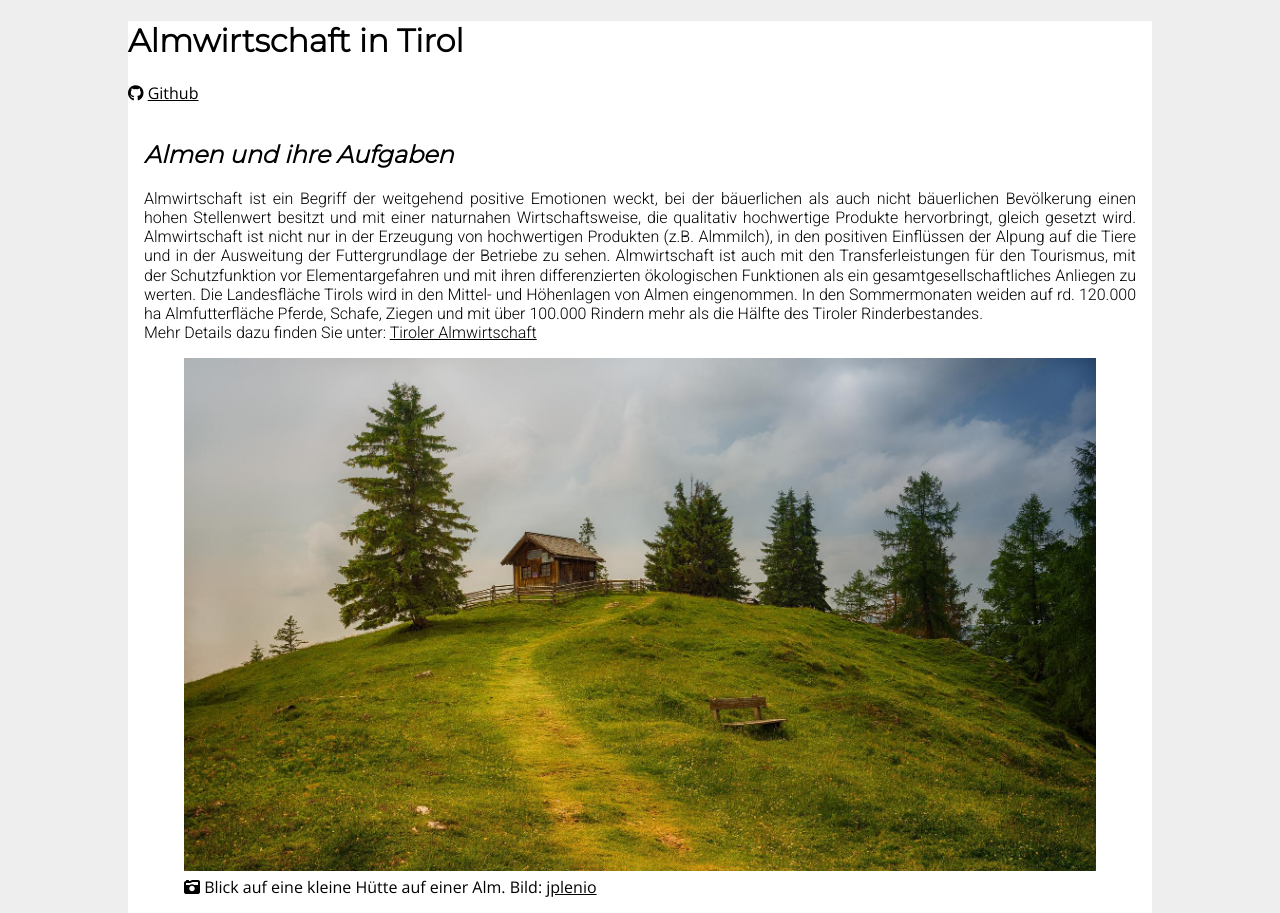
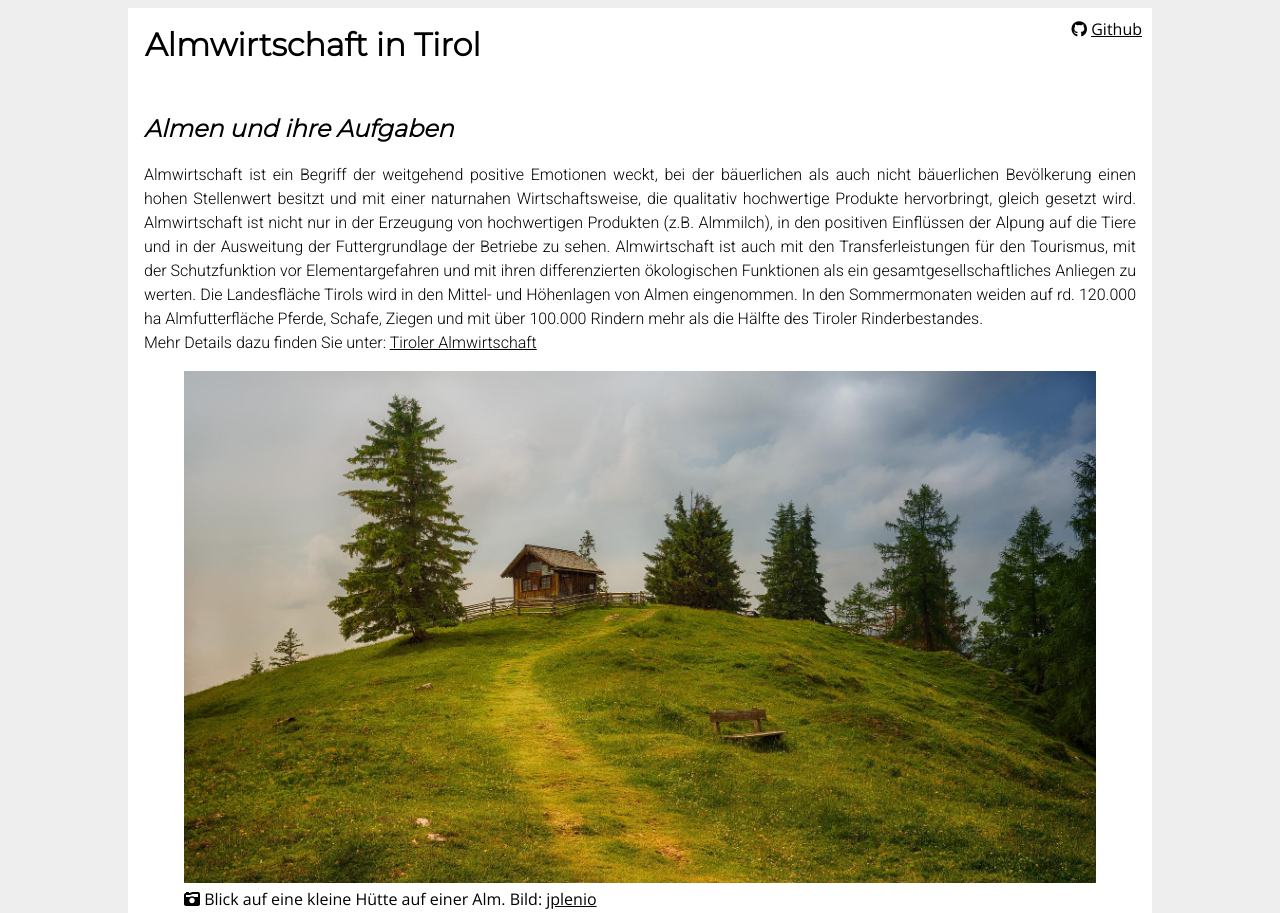
Before and after one commit to AlmzentrenTirol/AlmzentrenTirol.github.io, a plain HTML site: page index.html in a window 1280 px wide. Shown: the top 913 px of the page. Drawn offline with nearby package versions, Linux system fonts and the light colour scheme.

Commit message:
Styling des headers und Zeilenabstand von p in article angepasst

```diff
--- a/main.css
+++ b/main.css
@@ -2,6 +2,19 @@
 
 /* Google Fonts laden */
 @import url('https://fonts.googleapis.com/css2?family=Montserrat:wght@300&family=Open+Sans:ital@0;1&family=Roboto:wght@300&display=swap');
+
+header {
+    display: flex;
+    justify-content: space-between;
+    max-height: 50px;
+    padding: 10px;
+    max-width: 1024px;
+}
+
+header h1 {
+    padding: 7px;
+    margin: 0;
+}
 
 body {
     background-color: #eeeeee;
@@ -32,7 +45,7 @@ article {
 
 article p {
     text-align: justify;
-    line-height: 1.2em;
+    line-height: 1.5em;
 }
 
 article figure img {
```
